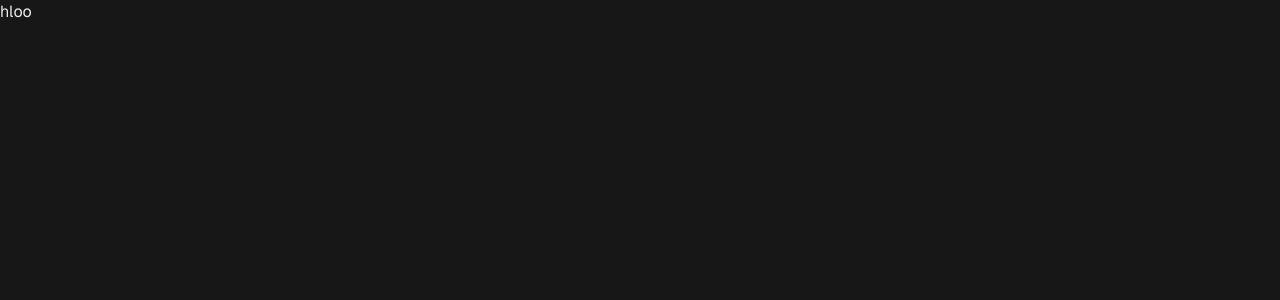
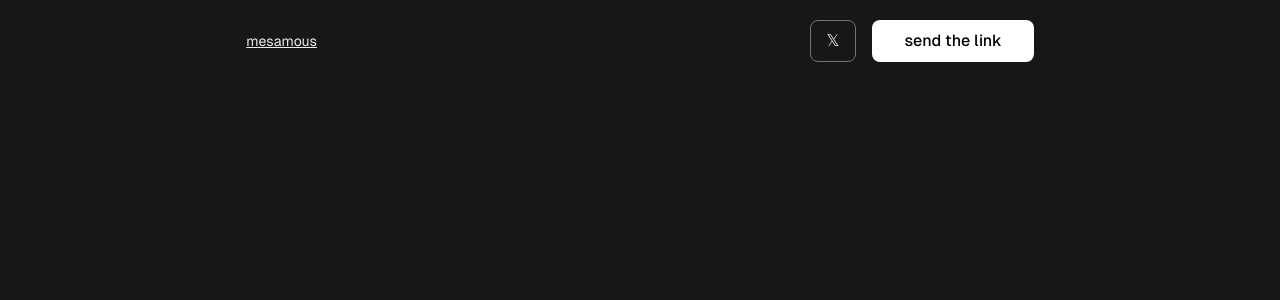
Before and after one commit to sidhuiwnl/mesamous, a Next.js app: page / in a window 1280 px wide. Shown: the top 300 px of the page. Built offline with nearby package versions, Linux system fonts and the light colour scheme.

Commit message:
added front page

```diff
--- a/app/login/page.tsx
+++ b/app/login/page.tsx
@@ -22,8 +22,8 @@ export default function Login() {
 
           }}
         >
-          <GitHubLogoIcon className="w-5 h-5" />
-          <span className="text-sm antialiased">Continue with Github</span>
+          <GitHubLogoIcon className="w-5 h-5 text-black" />
+          <span className="text-sm antialiased text-black">Continue with Github</span>
         </button>
 
         <Link
--- a/app/page.tsx
+++ b/app/page.tsx
@@ -1,9 +1,9 @@
+import HomeBar from "@/components/HomeBar";
 
 export default function Home() {
-
   return (
-    <div>
-     <h1>hloo</h1>
-    </div>
+    <>
+      <HomeBar />
+    </>
   );
 }
--- /dev/null
+++ b/components/HomeBar.tsx
@@ -0,0 +1,14 @@
+import Link from "next/link";
+import { ChevronRight } from "lucide-react";
+
+export default function HomeBar(){
+    return(
+        <div className="flex justify-around items-center mt-5">
+            <p className="text-sm underline">mesamous</p>
+            <div className="flex space-x-4">
+                <Link href={"https://x.com/sidharth_b26649"} className=" px-4 py-2 border border-neutral-500 rounded-lg"> 𝕏</Link>
+                <button className="bg-white text-black px-8 rounded-lg font-medium">send the link </button>
+            </div>
+        </div>
+    )
+}
--- a/package.json
+++ b/package.json
@@ -22,7 +22,9 @@
     "better-auth": "^0.6.2",
     "class-variance-authority": "^0.7.0",
     "clsx": "^2.1.1",
+    "framer-motion": "^11.11.11",
     "lucide-react": "^0.454.0",
+    "mini-svg-data-uri": "^1.4.4",
     "next": "^14.2.15",
     "next-themes": "^0.3.0",
     "react": "^18.2.0",
--- a/tailwind.config.ts
+++ b/tailwind.config.ts
@@ -1,4 +1,12 @@
 import type { Config } from "tailwindcss";
+
+
+const svgToDataUri = require("mini-svg-data-uri");
+
+const colors = require("tailwindcss/colors");
+const {
+  default: flattenColorPalette,
+} = require("tailwindcss/lib/util/flattenColorPalette");
 
 const config: Config = {
     darkMode: ["class"],
@@ -58,6 +66,27 @@ const config: Config = {
   		}
   	}
   },
-  plugins: [require("tailwindcss-animate")],
+  plugins: [require("tailwindcss-animate"),function ({ matchUtilities, theme }: any) {
+	matchUtilities(
+	  {
+		"bg-grid": (value: any) => ({
+		  backgroundImage: `url("${svgToDataUri(
+			`<svg xmlns="http://www.w3.org/2000/svg" viewBox="0 0 32 32" width="32" height="32" fill="none" stroke="${value}"><path d="M0 .5H31.5V32"/></svg>`
+		  )}")`,
+		}),
+		"bg-grid-small": (value: any) => ({
+		  backgroundImage: `url("${svgToDataUri(
+			`<svg xmlns="http://www.w3.org/2000/svg" viewBox="0 0 32 32" width="8" height="8" fill="none" stroke="${value}"><path d="M0 .5H31.5V32"/></svg>`
+		  )}")`,
+		}),
+		"bg-dot": (value: any) => ({
+		  backgroundImage: `url("${svgToDataUri(
+			`<svg xmlns="http://www.w3.org/2000/svg" viewBox="0 0 32 32" width="16" height="16" fill="none"><circle fill="${value}" id="pattern-circle" cx="10" cy="10" r="1.6257413380501518"></circle></svg>`
+		  )}")`,
+		}),
+	  },
+	  { values: flattenColorPalette(theme("backgroundColor")), type: "color" }
+	);
+  },],
 };
 export default config;
```
Also changed, not shown: components/HomeSection.tsx (added), 1 other file (tests, documents, lock files or other folders).
